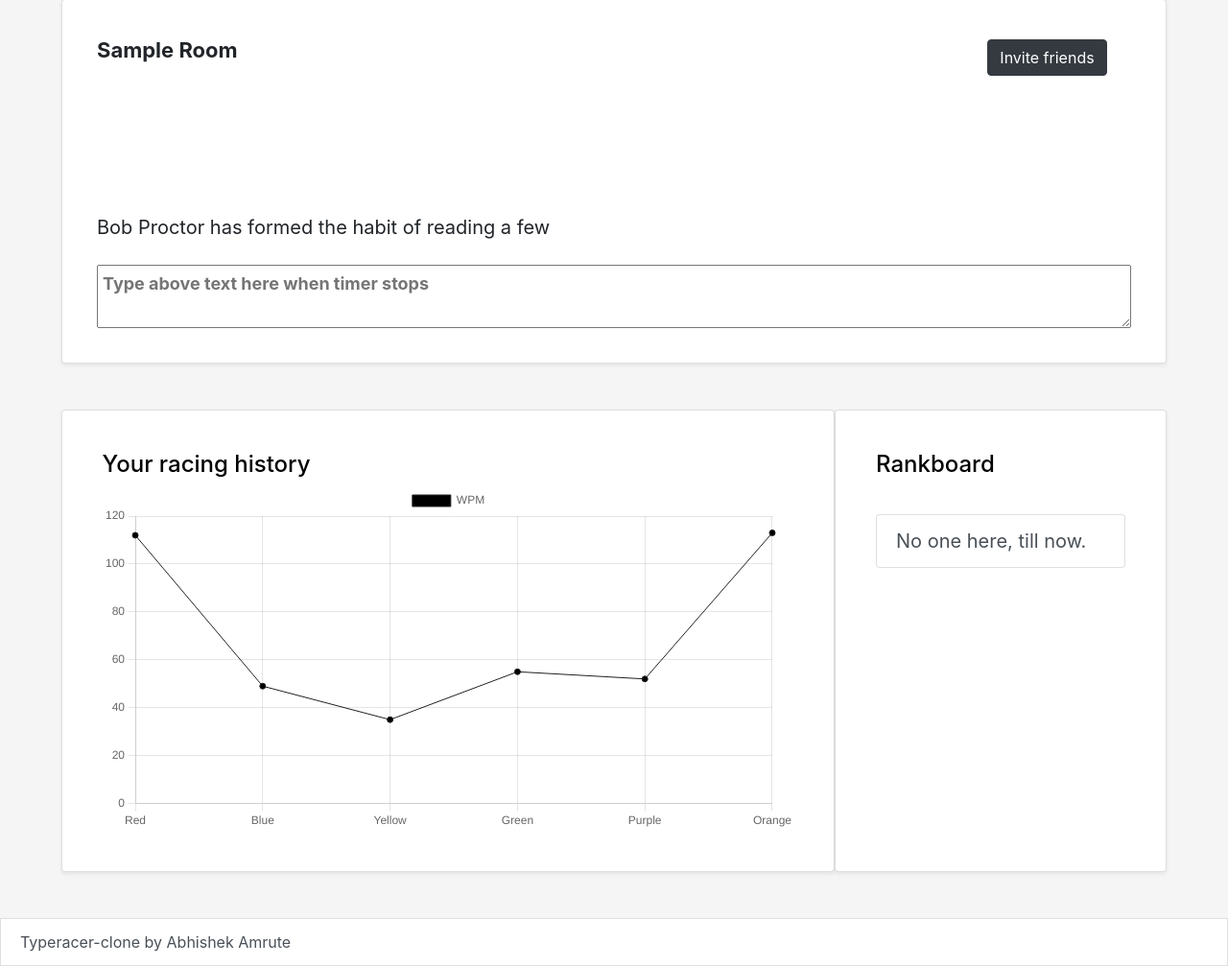
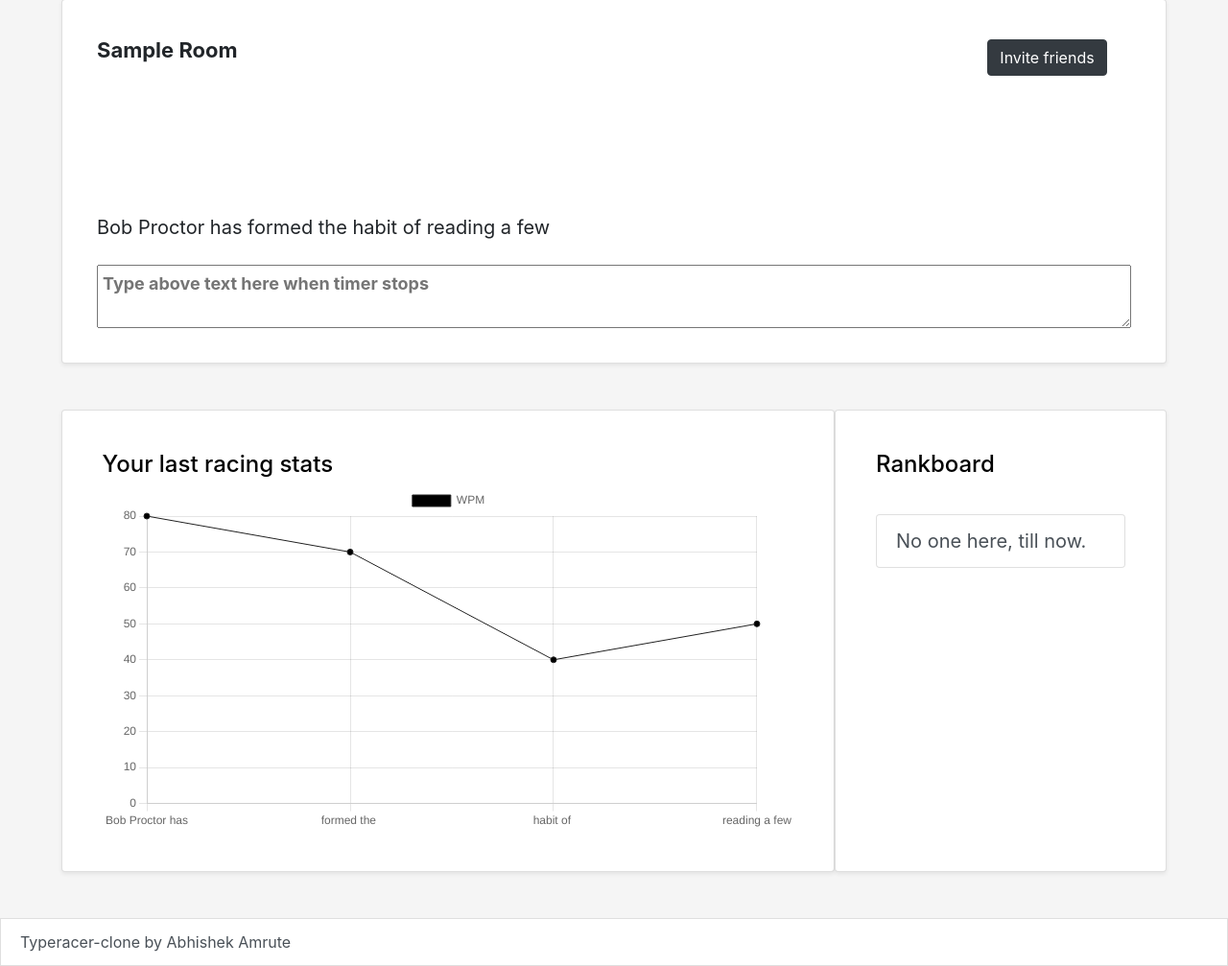
Before and after one commit to ABHISHEK-AMRUTE/Typeracing, a website: page public/html/game.html in a window 1280 px wide. Shown: the part 105-1112 px from the top of the page at 96% size. Drawn offline with nearby package versions, Linux system fonts and the light colour scheme; no server answers; sample sign-in values are in the browser's storage.

Commit message:
readme.md added

```diff
--- a/db.json
+++ b/db.json
@@ -377,6 +377,10 @@
     {
       "name": "Abhishek Amrute",
       "id": "2ehuih"
+    },
+    {
+      "name": "Abhishek Amrute",
+      "id": "Abhishek@12323"
     }
   ],
   "asasf": [
--- a/public/html/game.html
+++ b/public/html/game.html
@@ -84,7 +84,7 @@
     <div class="card shadow-sm p-3 mb-5" style="width : 70%;">
 
         <div style="padding: 2vw;">
-            <h4>  Your racing history</h4>
+            <h4>  Your last racing stats </h4>
             <canvas id="myChart" width="auto" height="auto"></canvas>
         </div>
     </div>
@@ -110,10 +110,10 @@
     var myChart = new Chart(ctx, {
         type: 'line',
         data: {
-            labels: ['Red', 'Blue', 'Yellow', 'Green', 'Purple', 'Orange'],
+            labels: ['Bob Proctor has', 'formed the ', 'habit of ', 'reading a few'],
             datasets: [{
                 label: 'WPM',
-                data: [112, 49, 35, 55, 52, 113],
+                data: [80,70,40,50],
                 backgroundColor: [
                     'black'
                 ],
```
Also changed, not shown: README.md (added).
